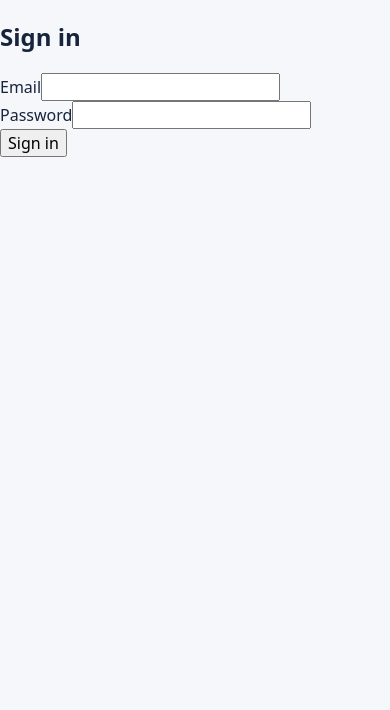
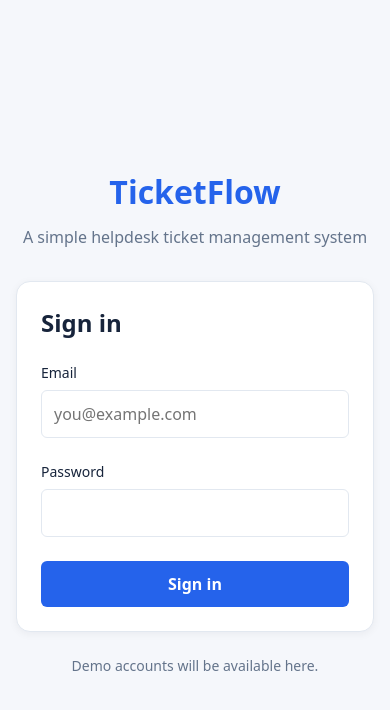
Before and after one commit to ReneFeige/TicketFlow, a React (Vite) app in the folder frontend/: page / in a window 390 px wide. Shown: the top 710 px of the page. Built offline with nearby package versions, Linux system fonts and the light colour scheme; no server answers.

Commit message:
style(ui): polish ticket creation and login forms

```diff
--- a/frontend/src/App.module.css
+++ b/frontend/src/App.module.css
@@ -152,4 +152,112 @@
       padding: 0.5rem 0.75rem;
     }
   }
+
+  .loginPage {
+    display: flex;
+    align-items: center;
+    justify-content: center;
+    min-height: 100vh;
+    padding: 2rem 1rem;
+    background-color: var(--color-background);
+  }
+
+  .loginContainer {
+    width: 100%;
+    max-width: 420px;
+  }
+
+  .loginBrand {
+    margin-bottom: 2rem;
+    text-align: center;
+  }
+
+  .loginBrand h1 {
+    margin: 0 0 0.75rem;
+    color: var(--color-primary);
+    font-size: 2rem;
+  }
+
+  .loginBrand p {
+    margin: 0;
+    color: var(--color-text-muted);
+    line-height: 1.5;
+  }
+
+  .loginForm {
+    display: flex;
+    flex-direction: column;
+    gap: 1.5rem;
+    padding: 2rem;
+    background-color: var(--color-surface);
+    border: 1px solid var(--color-border);
+    border-radius: var(--radius-lg);
+    box-shadow: var(--shadow-card);
+  }
+
+  .loginForm h2 {
+    margin: 0;
+    color: var(--color-text);
+    font-size: 1.5rem;
+  }
+
+  .loginField {
+    display: flex;
+    flex-direction: column;
+    gap: 0.5rem;
+  }
+
+  .loginField label {
+    color: var(--color-text);
+    font-size: 0.875rem;
+    font-weight: 500;
+  }
+
+  .loginField input {
+    width: 100%;
+    padding: 0.75rem;
+    border: 1px solid var(--color-border);
+    border-radius: var(--radius-sm);
+    background-color: var(--color-surface);
+    color: var(--color-text);
+  }
+
+  .loginButton {
+    padding: 0.75rem 1rem;
+    border: none;
+    border-radius: var(--radius-sm);
+    background-color: var(--color-primary);
+    color: #ffffff;
+    font-weight: 600;
+  }
+
+  .loginButton:hover:not(:disabled) {
+    background-color: var(--color-primary-hover);
+  }
+
+  .loginButton:disabled {
+    opacity: 0.6;
+  }
+
+  .loginHint {
+    margin: 1.5rem 0 0;
+    color: var(--color-text-muted);
+    font-size: 0.875rem;
+    text-align: center;
+  }
+
+  .loginError {
+    margin: 0;
+    padding: 0.75rem;
+    border-radius: var(--radius-sm);
+    background-color: #fef2f2;
+    color: #991b1b;
+    font-size: 0.875rem;
 }
+
+  @media (max-width: 480px) {
+    .loginForm {
+      padding: 1.5rem;
+    }
+  }
+}
--- a/frontend/src/App.tsx
+++ b/frontend/src/App.tsx
@@ -95,8 +95,6 @@ function App() {
 
   return (
     <>
-      {error && <p role="alert">{error}</p>}
-
       {user ? (
         <div className={styles.app}>
           <header className={styles.header}>
@@ -174,35 +172,61 @@ function App() {
           </main>
         </div>
       ) : (
-        <form onSubmit={handleLogin}>
+        <div className={styles.loginPage}>
+          <main className={styles.loginContainer}>
+            <div className={styles.loginBrand}>
+              <h1>TicketFlow</h1>
+              <p>A simple helpdesk ticket management system</p>
+            </div>
+
+            <form onSubmit={handleLogin} className={styles.loginForm}>
               <h2>Sign in</h2>
 
-          <div>
+              <div className={styles.loginField}>
                 <label htmlFor="email">Email</label>
                 <input
                   id="email"
                   type="email"
                   value={email}
                   onChange={(event) => setEmail(event.target.value)}
+                  placeholder="you@example.com"
+                  autoComplete="username"
                   required
                 />
               </div>
 
-          <div>
+              <div className={styles.loginField}>
                 <label htmlFor="password">Password</label>
                 <input
                   id="password"
                   type="password"
                   value={password}
                   onChange={(event) => setPassword(event.target.value)}
+                  autoComplete="current-password"
                   required
                 />
               </div>
 
-          <button type="submit" disabled={isLoading}>
+              {error && (
+                <p role="alert" className={styles.loginError}>
+                  {error}
+                </p>
+              )}
+
+              <button
+                type="submit"
+                className={styles.loginButton}
+                disabled={isLoading}
+              >
                 {isLoading ? 'Signing in...' : 'Sign in'}
               </button>
             </form>
+
+            <p className={styles.loginHint}>
+              Demo accounts will be available here.
+            </p>
+          </main>
+        </div>
       )}
     </>
   );
--- /dev/null
+++ b/frontend/src/pages/TicketCreate.module.css
@@ -0,0 +1,111 @@
+.ticketPage {
+    display: flex;
+    flex-direction: column;
+    gap: 1.5rem;
+}
+
+.backLink {
+    width: fit-content;
+    color: var(--color-primary);
+    font-size: 0.875rem;
+    font-weight: 500;
+    text-decoration: none;
+}
+
+.backLink:hover {
+    text-decoration: underline;
+}
+
+.pageHeader h2 {
+    margin: 0 0 0.5rem;
+    color: var(--color-text);
+    font-size: 1.75rem;
+}
+
+.pageHeader p {
+    margin: 0;
+    color: var(--color-text-muted);
+}
+
+.form {
+    display: flex;
+    flex-direction: column;
+    gap: 1.5rem;
+
+    width: 100%;
+    max-width: 640px;
+    padding: 1.5rem;
+
+    background-color: var(--color-surface);
+    border: 1px solid var(--color-border);
+    border-radius: var(--radius-lg);
+    box-shadow: var(--shadow-card);
+}
+
+.field {
+    display: flex;
+    flex-direction: column;
+    gap: 0.5rem;
+    min-width: 0;
+}
+
+.field label {
+    color: var(--color-text);
+    font-size: 0.875rem;
+    font-weight: 500;
+}
+
+.field input,
+.field textarea,
+.field select {
+    width: 100%;
+    min-width: 0;
+    padding: 0.75rem;
+
+    border: 1px solid var(--color-border);
+    border-radius: var(--radius-sm);
+    background-color: var(--color-surface);
+    color: var(--color-text);
+}
+
+.field textarea {
+    line-height: 1.5;
+    resize: vertical;
+}
+
+.field input::placeholder,
+.field textarea::placeholder {
+    color: var(--color-text-muted);
+}
+
+.formActions {
+    display: flex;
+    justify-content: flex-end;
+}
+
+.formActions button {
+    padding: 0.75rem 1rem;
+    border: none;
+    border-radius: var(--radius-sm);
+    background-color: var(--color-primary);
+    color: #ffffff;
+    font-weight: 600;
+}
+
+.formActions button:hover:not(:disabled) {
+    background-color: var(--color-primary-hover);
+}
+
+.formActions button:disabled {
+    opacity: 0.6;
+}
+
+@media (max-width: 480px) {
+    .form {
+        padding: 1rem;
+    }
+
+    .formActions button {
+        width: 100%;
+    }
+}
--- a/frontend/src/pages/TicketCreate.tsx
+++ b/frontend/src/pages/TicketCreate.tsx
@@ -4,6 +4,7 @@ import { Link, useNavigate } from 'react-router';
 import { api } from '../lib/api';
 import type { Category } from '../types/category';
 import type { Ticket } from '../types/ticket';
+import styles from './TicketCreate.module.css';
 
 export function TicketCreate() {
     const [categories, setCategories] = useState<Category[]>([]);
@@ -84,9 +85,15 @@ export function TicketCreate() {
     }
 
     return (
-        <section>
-            <Link to="/tickets">Back to tickets</Link>
+        <section className={styles.ticketPage}>
+            <Link to="/tickets" className={styles.backLink}>
+                ← Back to tickets
+            </Link>
+
+            <div className={styles.pageHeader}>
                 <h2>Create ticket</h2>
+                <p>Describe your issue so our support team can help.</p>
+            </div>
 
             {isLoading ? (
                 <p>Loading categories...</p>
@@ -95,8 +102,8 @@ export function TicketCreate() {
             ) : categories.length === 0 ? (
                 <p>No categories available.</p>
             ) : (
-                <form onSubmit={handleSubmit}>
-                    <div>
+                <form onSubmit={handleSubmit} className={styles.form}>
+                    <div className={styles.field}>
                         <label htmlFor="ticket-title">Title</label>
                         <input
                             id="ticket-title"
@@ -104,21 +111,24 @@ export function TicketCreate() {
                             value={title}
                             onChange={(event) => setTitle(event.target.value)}
                             maxLength={255}
+                            placeholder="Brief summary of your issue"
                             required
                         />
                     </div>
 
-                    <div>
+                    <div className={styles.field}>
                         <label htmlFor="ticket-description">Description</label>
                         <textarea
                             id="ticket-description"
                             value={description}
                             onChange={(event) => setDescription(event.target.value)}
+                            placeholder="Describe the problem in detail..."
+                            rows={6}
                             required
                         />
                     </div>
 
-                    <div>
+                    <div className={styles.field}>
                         <label htmlFor="ticket-category">Category</label>
                         <select
                             id="ticket-category"
@@ -138,6 +148,7 @@ export function TicketCreate() {
 
                     {submitError && <p role="alert">{submitError}</p>}
 
+                    <div className={styles.formActions}>
                         <button
                             type="submit"
                             disabled={
@@ -149,6 +160,7 @@ export function TicketCreate() {
                         >
                             {isSubmitting ? 'Creating...' : 'Create ticket'}
                         </button>
+                    </div>
                 </form>
             )}
         </section>
```
Lines whose indentation alone changed are shown as unchanged.
